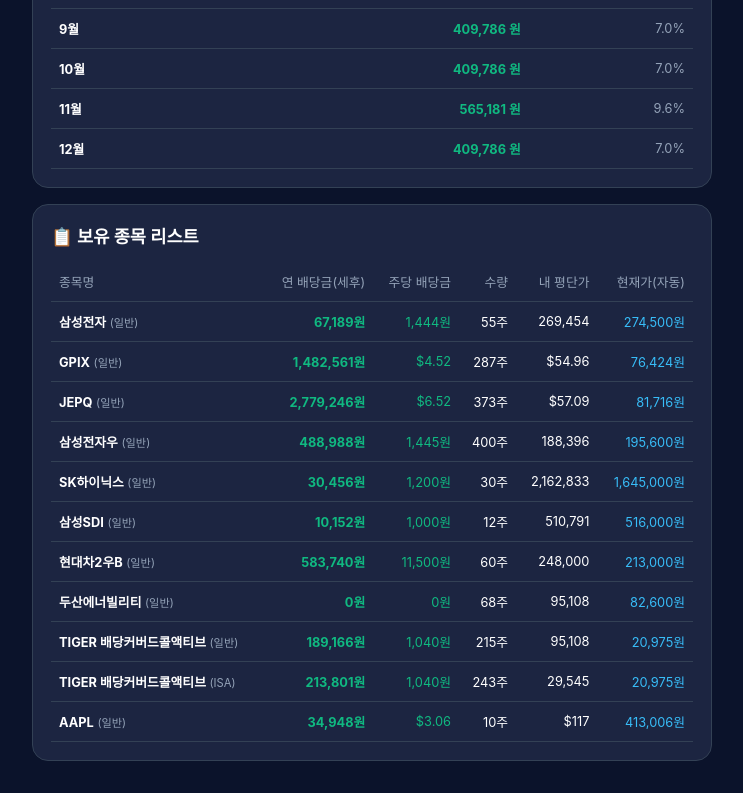
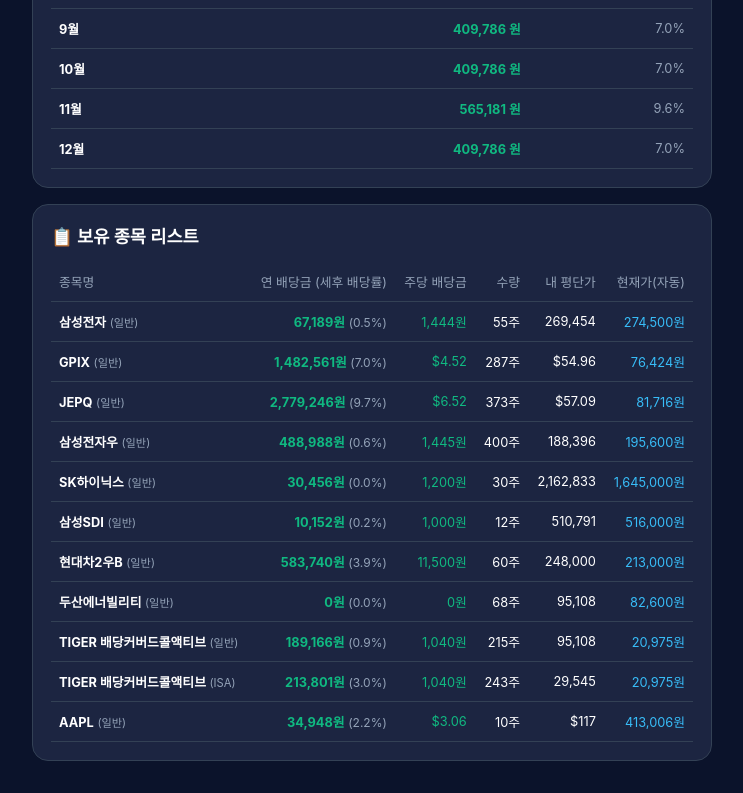
Before and after one commit to pabusu84/RuleFit, a plain HTML site: page index.html in a window 1280 px wide. Shown: the part 1063-1856 px from the top of the page, without its empty margins (268-1011 px from the left). Drawn offline with nearby package versions, Linux system fonts and the light colour scheme.

Commit message:
Update index.html

```diff
--- a/index.html
+++ b/index.html
@@ -147,7 +147,7 @@
             </div>
         </div>
 
-        <!-- 3. 보유 종목 리스트 카드 (배당금 합계 열 위치 변경) -->
+        <!-- 3. 보유 종목 리스트 카드 -->
         <div class="card">
             <div class="card-title">📋 보유 종목 리스트</div>
             <div class="table-container">
@@ -155,7 +155,7 @@
                     <thead>
                         <tr>
                             <th>종목명</th>
-                            <th>연 배당금(세후)</th>
+                            <th>연 배당금 (세후 배당률)</th>
                             <th>주당 배당금</th>
                             <th>수량</th>
                             <th>내 평단가</th>
@@ -222,13 +222,16 @@
                 const priceKRW = isUSD ? Math.round(info.price * rate) : info.price;
                 const divKRWPerShare = isUSD ? (info.divPerShare * rate) : info.divPerShare;
 
-                // 총 매수 금액
+                // 매수 원금
                 const investKRW = isUSD ? (item.qty * item.avg * rate) : (item.qty * item.avg);
                 totalInvest += investKRW;
 
                 // 연간 세후 배당금
                 const annualDivKRW = item.qty * divKRWPerShare * 0.846;
                 totalDiv += annualDivKRW;
+
+                // 세후 배당률 계산 (매수 원금 대비 세후 수익률)
+                const yieldRate = investKRW > 0 ? ((annualDivKRW / investKRW) * 100).toFixed(1) : "0.0";
 
                 // 월별 배당금 분배
                 const months = (info.months && info.months.length > 0) ? info.months : [4];
@@ -237,11 +240,11 @@
                     if (m >= 1 && m <= 12) monthlyTotals[m - 1] += divPerMonth;
                 });
 
-                // 표 행 추가 (연 배당금 합계를 주당 배당금 앞으로 이동)
+                // 표 행 추가 (연 배당금 + 세후 배당률 괄호 표기)
                 const row = document.createElement('tr');
                 row.innerHTML = `
                     <td><b>${item.name}</b> <span class="account-badge">(${item.account})</span></td>
-                    <td style="color:#10b981;"><b>${Math.round(annualDivKRW).toLocaleString()}원</b></td>
+                    <td style="color:#10b981;"><b>${Math.round(annualDivKRW).toLocaleString()}원</b> <span style="font-size:0.75rem; color:#94a3b8;">(${yieldRate}%)</span></td>
                     <td style="color:#10b981;">${divPerShareText}</td>
                     <td>${item.qty}주</td>
                     <td>${isUSD ? '$' + item.avg : item.avg.toLocaleString()}</td>
```
